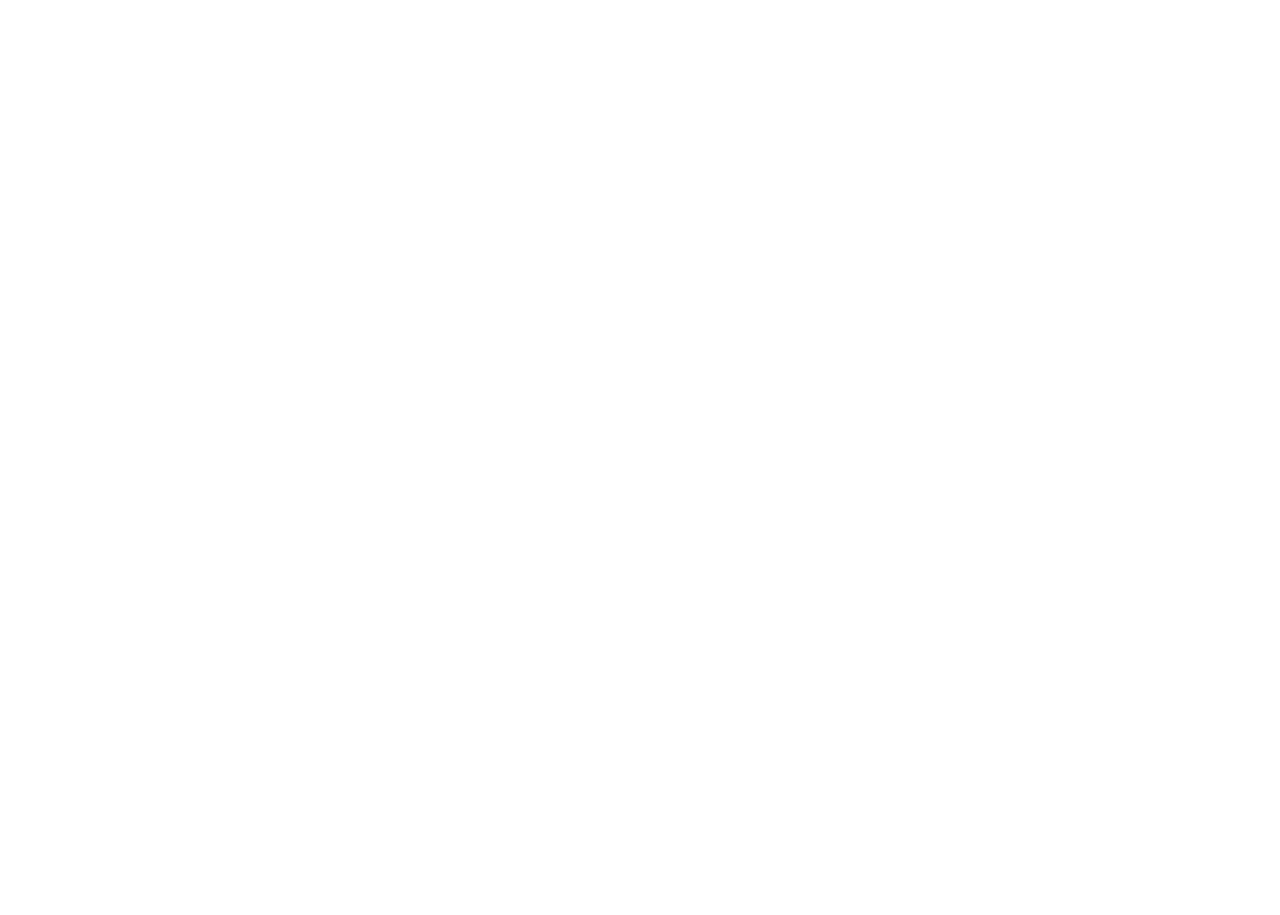
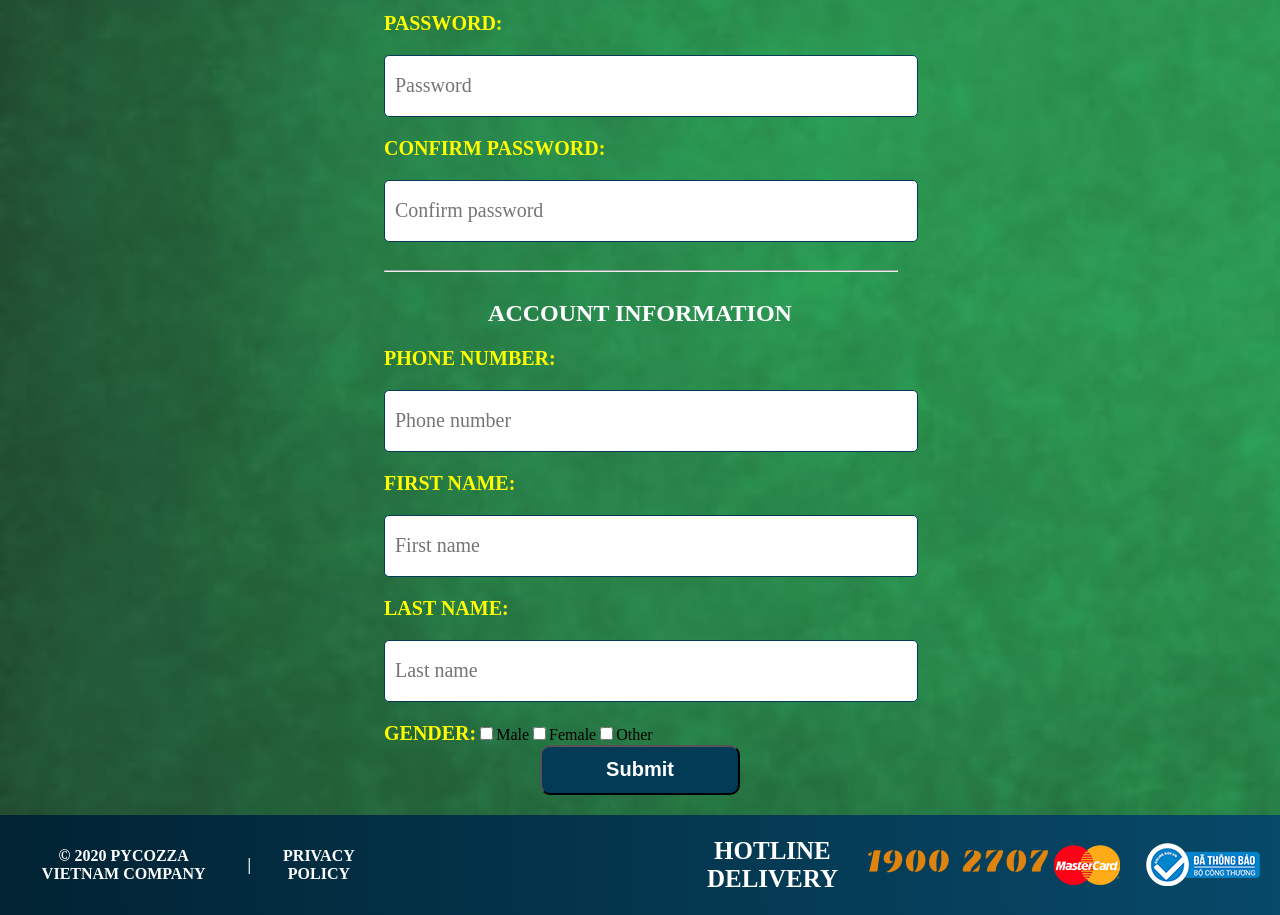
Before and after one commit to buithebinh1998/pizza-order, a React (Create React App) app: page /registerpage in a window 1280 px wide. Shown: the part 360-1275 px from the top of the page. Before the commit the page ends 800 px from the top, so only its background shows below. Built offline with nearby package versions, Linux system fonts and the light colour scheme.

Commit message:
update register

```diff
--- a/package.json
+++ b/package.json
@@ -6,11 +6,13 @@
     "@testing-library/jest-dom": "^4.2.4",
     "@testing-library/react": "^9.5.0",
     "@testing-library/user-event": "^7.2.1",
+    "formik": "^2.1.4",
     "react": "^16.13.1",
     "react-dom": "^16.13.1",
     "react-responsive-carousel": "^3.1.51",
     "react-router-dom": "^5.1.2",
-    "react-scripts": "3.4.1"
+    "react-scripts": "3.4.1",
+    "yup": "^0.28.3"
   },
   "scripts": {
     "start": "react-scripts start",
--- a/src/App.js
+++ b/src/App.js
@@ -7,6 +7,8 @@ import PizzaPage from './containers/ProductPage/ItemPage/PizzaPage'
 import SideDishPage from './containers/ProductPage/ItemPage/SideDishPage'
 import BeveragePage from './containers/ProductPage/ItemPage/BeveragePage'
 import DessertPage from './containers/ProductPage/ItemPage/DessertPage'
+import RegisterPage from './containers/AuthenticationPage/RegisterPage/RegisterPage'
+import LoginPage from './containers/AuthenticationPage/LoginPage/LoginPage'
 class App extends Component {
   render(){
     return (
@@ -18,6 +20,8 @@ class App extends Component {
           <Route path = '/sidedishpage' component={SideDishPage}/>
           <Route path = '/beveragepage' component={BeveragePage}/>
           <Route path = '/dessertpage' component={DessertPage}/>
+          <Route path = '/registerpage' component={RegisterPage}/>
+          <Route path = '/loginpage' component={LoginPage}/>
         </Switch>
       </div>
     );
--- /dev/null
+++ b/src/components/AuthenticationForm/LoginForm/LoginForm.js
@@ -0,0 +1,11 @@
+import React from 'react'
+import './LoginForm.css'
+const LoginForm = (props) => {
+    return(
+        <div>
+
+        </div>
+    )
+}
+
+export default LoginForm;
--- /dev/null
+++ b/src/components/AuthenticationForm/RegisterForm/RegisterForm.css
@@ -0,0 +1,51 @@
+h1, h2{
+    color: white;
+    align-self: center;
+}
+
+label{
+    color: yellow;
+    font-size: 20px;
+    font-weight: bold;
+}
+
+hr{
+    width: 100%;
+}
+
+.form-register{
+    margin: 0 auto;
+    width: 40%;
+    display: flex;
+    flex-direction: column;
+    align-items: flex-start;
+}
+
+
+.input-field{
+    font-size: 20px;
+    font-family: 'Times New Roman', Times, serif;
+    width: 100%;
+    height: 40px;
+    border-radius: 5px;
+    border: #033a56 solid 1px;
+    margin: 20px 0;
+    padding: 10px;
+}
+
+button{
+    width: 200px;
+    height: 50px;
+    align-self: center;
+    background-color: #033a56;
+    color: white;
+    border-radius: 10px;
+    font-weight: bold;
+    font-size: 20px;
+    margin-bottom: 20px;
+}
+
+button:hover{
+    background-color: red;
+    color: white;
+}
--- /dev/null
+++ b/src/components/AuthenticationForm/RegisterForm/RegisterForm.js
@@ -0,0 +1,57 @@
+import React from 'react'
+import './RegisterForm.css'
+import Yup from 'yup'
+import {withFormik, Form, Field} from 'formik'
+const RegisterForm = ({values}) => {
+    return(
+        <Form className="form-register">
+            <h1>ACCOUNT REGISTRATION</h1>
+            <h2>LOGIN INFORMATION</h2>
+            <label for="email">EMAIL:</label>
+            <Field className="input-field" type="email" name="email" id="email" placeholder="Email"/>
+            <label for="password">PASSWORD:</label>
+                <Field className="input-field" type="password" name="password" id="password" placeholder="Password"/>
+
+            <label for="confirmpassword">CONFIRM PASSWORD:</label>
+            <Field className="input-field" type="password" name="confirmpassword" id="confirmpassword"  placeholder="Confirm password"/>
+
+            <hr/>
+
+            <h2>ACCOUNT INFORMATION</h2>
+            <label for="phone">PHONE NUMBER:</label>
+                <Field className="input-field" type="phone" name="phone" id="phone"  placeholder="Phone number"/>
+
+            <label for="firstname">FIRST NAME:</label>
+            <Field className="input-field" type="text" name="firstname" id="firstname" placeholder="First name"/>
+
+            <label for="lastname">LAST NAME:</label>
+            <Field className="input-field" type="text" name="lastname" id="lastname" placeholder="Last name"/>
+
+            <div>
+                <label for="gender">GENDER:</label>
+                    <Field type="checkbox" name="male"/>Male
+                    <Field type="checkbox" name="female"/>Female
+                    <Field type="checkbox" name="other"/>Other
+            </div>
+
+
+            <button>Submit</button>
+        </Form>
+    )
+}
+
+const FormikRegisterForm = withFormik({
+    mapPropsToValues(){
+        return{
+            email: '',
+            password: '',
+            confirmpassword: '',
+            phone: '',
+            firstname: '',
+            lastname: ''
+        }
+    }
+
+})(RegisterForm)
+
+export default FormikRegisterForm;
--- a/src/components/Header/Header.js
+++ b/src/components/Header/Header.js
@@ -24,9 +24,9 @@ class Header extends Component {
                 </NavLink>
                 <h2 id="logoname">PYCOZZA</h2>
                 <img src={imgUser} alt=""/>
-                <div>SIGN UP</div>
+                <NavLink to='/registerpage'><div>SIGN UP</div></NavLink>
                 <span>/</span>
-                <div>SIGN IN</div>
+                <NavLink to='/loginpage'><div>SIGN IN</div></NavLink>
                 <img src={imgCart} alt=""/>
                 <div style={{marginRight:"20px"}} id={id}
                     onClick={this.menuTransformHandler}>
--- /dev/null
+++ b/src/containers/AuthenticationPage/LoginPage/LoginPage.js
@@ -0,0 +1,17 @@
+import React, { Component } from 'react'
+import LoginForm from '../../../components/AuthenticationForm/LoginForm/LoginForm'
+import Header from '../../../components/Header/Header'
+import Footer from '../../../components/Footer/Footer'
+class LoginPage extends Component{
+    render(){
+        return(
+            <div>
+                <Header/>
+                <LoginForm/>
+                <Footer/>
+            </div>
+        )
+    }
+}
+
+export default LoginPage;
--- /dev/null
+++ b/src/containers/AuthenticationPage/RegisterPage/RegisterPage.js
@@ -0,0 +1,18 @@
+import React, { Component } from 'react'
+import Header from '../../../components/Header/Header'
+import Footer from '../../../components/Footer/Footer'
+import RegisterForm from '../../../components/AuthenticationForm/RegisterForm/RegisterForm'
+import backgroundRegister from '../../../assets/img/backgroundRegister.jpg'
+class RegisterPage extends Component{
+    render(){
+        return(
+            <div style={{backgroundImage: `url(${backgroundRegister})`, backgroundSize: 'cover'}}>
+                <Header/>
+                <RegisterForm/>
+                <Footer/>
+            </div>
+        )
+    }
+}
+
+export default RegisterPage;
```
Also changed, not shown: src/assets/img/backgroundRegister.jpg (added), src/components/AuthenticationForm/LoginForm/LoginForm.css (added), 1 other file (tests, documents, lock files or other folders).
